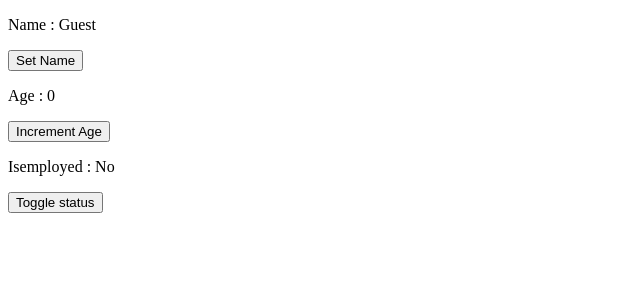
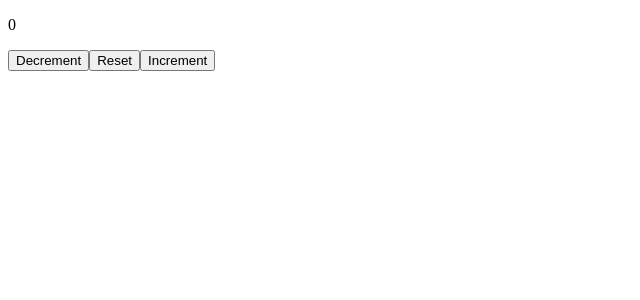
Before and after one commit to Shyamsundar-techversant/Rect_brocode, a React (Vite) app: page / in a window 1280 px wide. Shown: the top 300 px of the page, without its empty margins (0-640 px from the left). Built offline with nearby package versions, Linux system fonts and the light colour scheme.

Commit message:
counter program - usestate()

```diff
--- a/src/App.jsx
+++ b/src/App.jsx
@@ -1,7 +1,7 @@
-import MyComponent from './MyComponent.jsx';
+import Counter from './Counter.jsx';
 function App() {
   return(
-    <MyComponent/>
+    <Counter/>
   )
 }
 
--- a/src/Counter.jsx
+++ b/src/Counter.jsx
@@ -1,4 +1,21 @@
+import React,{useState} from 'react';
 function Counter(){
-
+    const[count,setCount] = useState(0);
+    const increment = () => {
+        setCount(count+1);
+    }
+    const decrement = () =>{
+        setCount(count - 1);
+    }
+    const reset = () =>{
+        setCount(0);
+    }
+    return(<div className = "counter-container">
+                <p className='count-display'>{count}</p>
+                <button className='counter-button' onClick={decrement}>Decrement</button>
+                <button className='counter-button' onClick={reset}>Reset</button>
+                <button className='counter-button' onClick={increment}>Increment</button>
+            </div>
+    )
 }
 export default Counter;
```
